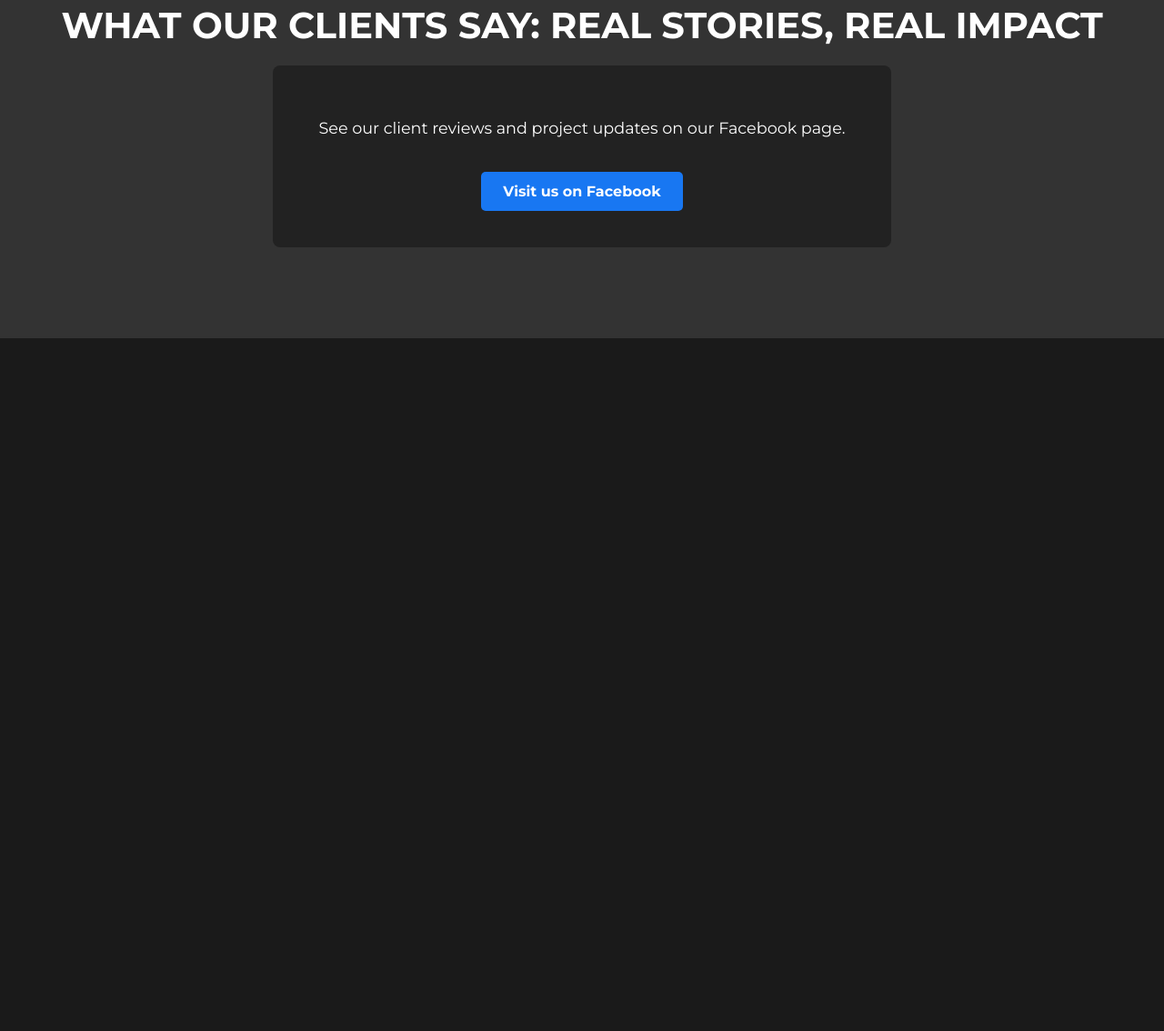
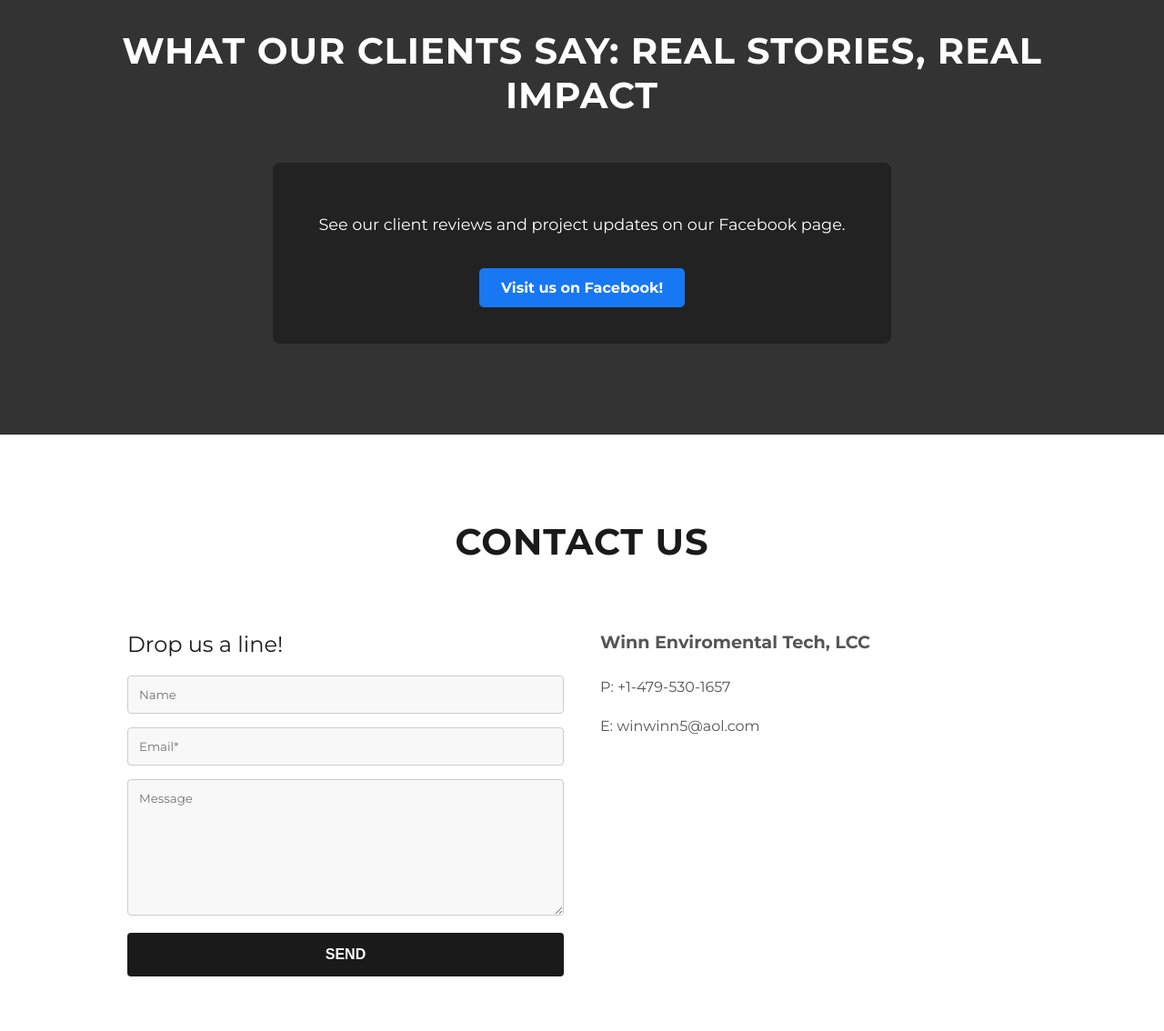
Before and after one commit to zjwinn/wet.github.io, a plain HTML site: page index.html in a window 1280 px wide. Shown: the part 1398-2532 px from the top of the page at 91% size. Before the commit the page ends 1770 px from the top, so only its background shows below. Drawn offline with Linux system fonts and the light colour scheme.

Commit message:
Update website format

```diff
--- a/index.html
+++ b/index.html
@@ -74,6 +74,11 @@
             font-weight: bold;
         }
 
+        .email-address {
+            font-size: 1.2em;
+            font-weight: bold;
+        }
+
         /* --- About Section --- */
         .about-section {
             background-color: #ffffff;
@@ -83,7 +88,7 @@
             box-sizing: border-box;
         }
 
-        .about-section h2 {
+        .section-title {
             font-size: 2.5em;
             font-weight: 700;
             margin-bottom: 50px;
@@ -131,11 +136,6 @@
             text-align: center;
         }
 
-        .reviews-section h2 {
-            font-size: 2.5em;
-            margin-bottom: 20px;
-        }
-
         .reviews-box {
             background-color: #222;
             padding: 40px;
@@ -166,10 +166,76 @@
             background-color: #166fe5;
         }
 
+        /* --- Contact Section (New) --- */
+        .contact-section {
+            background-color: #ffffff;
+            color: #1a1a1a;
+            padding: 60px 5%;
+            box-sizing: border-box;
+        }
+
+        .contact-container {
+            display: grid;
+            grid-template-columns: 1fr 1fr;
+            gap: 40px;
+            max-width: 1000px;
+            margin: 0 auto;
+        }
+
+        .contact-form h3, .contact-info h3 {
+            font-size: 1.5em;
+            font-weight: 400;
+            margin-bottom: 20px;
+        }
+
+        .contact-form input, .contact-form textarea {
+            width: 100%;
+            padding: 12px;
+            margin-bottom: 15px;
+            border: 1px solid #ccc;
+            background-color: #f8f8f8;
+            border-radius: 4px;
+            box-sizing: border-box;
+            font-family: 'Montserrat', sans-serif;
+        }
+
+        .contact-form textarea {
+            resize: vertical;
+            min-height: 150px;
+        }
+
+        .contact-form button {
+            width: 100%;
+            padding: 15px;
+            background-color: #1a1a1a;
+            color: #ffffff;
+            border: none;
+            border-radius: 4px;
+            font-size: 1em;
+            font-weight: bold;
+            cursor: pointer;
+            transition: background-color 0.3s;
+        }
+
+        .contact-form button:hover {
+            background-color: #444;
+        }
+
+        .contact-info p {
+            font-size: 1em;
+            line-height: 1.7;
+            color: #555555;
+        }
+
+        .contact-info .company-name {
+            font-size: 1.2em;
+            font-weight: bold;
+            margin-top: 20px;
+        }
 
         /* Responsive Design */
         @media (max-width: 768px) {
-            .hero-container, .about-content {
+            .hero-container, .about-content, .contact-container {
                 grid-template-columns: 1fr;
                 height: auto;
             }
@@ -184,12 +250,16 @@
                 align-items: center;
             }
 
-            .hero-content-column h1, .about-section h2, .reviews-section h2 {
+            .section-title, .hero-content-column h1 {
                 font-size: 2.2em;
             }
 
-            .about-content {
+            .about-content, .contact-container {
                 text-align: center;
+            }
+
+            .contact-form, .contact-info {
+                text-align: left;
             }
 
             .mission-text {
@@ -209,32 +279,54 @@
         <section class="hero-container">
             <div class="hero-image-column"></div>
             <div class="hero-content-column">
-                <h1>EXPERT WATER AND WASTE WATER MANAGEMENT CONSULTING</h1>
-                <p>Trusted solutions for health inspections since 2014 in Arkansas.</p>
-                <div class="phone-number">+1.4795301657</div>
+                <h1>EXPERT WATER, WASTEWATER, AND SOLID WASTE MANAGEMENT CONSULTING</h1>
+                <p>Trusted Soluction Since 2011.</p>
+                <div class="phone-number">Phone: 479-530-1657</div>
+                <div class="email-address">Email: winwinn5@aol.com</div>
+
             </div>
         </section>
 
         <section class="about-section">
-            <h2>ABOUT WINN ENVIRONMENTAL TECH, LLC</h2>
+            <h2 class="section-title">ABOUT WINN ENVIRONMENTAL TECH, LLC</h2>
             <div class="about-content">
                 <div class="about-image-wrapper">
-                    <img src="./static_images/mission_image.jpg" alt="Seal of Arkansas" class="about-image">
+                    <img src="./static_images/mission_image.jpg" alt="WET Logo" class="about-image">
                 </div>
                 <div class="mission-text">
                     <h3>Our Mission</h3>
-                    <p>At Winn Environmental Tech, LLC, our mission is to provide exceptional water and wastewater management services to the Northwest Arkansas community. Since 2014, we have been dedicated to ensuring the safety and quality of water through rigorous inspections and testing.</p>
+                    <p>At Winn Environmental Tech, LLC, our mission is to provide exceptional water, wastewater, and solid waste management services to Arkansas' community. Since 2011, we have been dedicated to ensuring the safety and quality of environmental conditions through rigorous inspections and testing.</p>
                 </div>
             </div>
         </section>
 
         <section class="reviews-section">
-            <h2>WHAT OUR CLIENTS SAY: REAL STORIES, REAL IMPACT</h2>
+            <h2 class="section-title">WHAT OUR CLIENTS SAY: REAL STORIES, REAL IMPACT</h2>
             <div class="reviews-box">
                 <p>See our client reviews and project updates on our Facebook page.</p>
                 <a href="https://www.facebook.com/WinnEnvironmentalTech" target="_blank" rel="noopener noreferrer" class="facebook-button">
-                    Visit us on Facebook
+                    Visit us on Facebook!
                 </a>
+            </div>
+        </section>
+
+        <section class="contact-section">
+            <h2 class="section-title" style="text-align: center;">CONTACT US</h2>
+            <div class="contact-container">
+                <div class="contact-form">
+                    <h3>Drop us a line!</h3>
+                    <form action="mailto:winwinn5@aol.com" method="post" enctype="text/plain">
+                        <input type="text" name="Name" placeholder="Name" required>
+                        <input type="email" name="Email" placeholder="Email*" required>
+                        <textarea name="Message" placeholder="Message" required></textarea>
+                        <button type="submit">SEND</button>
+                    </form>
+                </div>
+                <div class="contact-info">
+                    <p class="company-name">Winn Enviromental Tech, LCC</p>
+                    <p>P: +1-479-530-1657</p>
+                    <p>E: winwinn5@aol.com</p>
+                </div>
             </div>
         </section>
 
```
Also changed, not shown: static_images/mission_image.jpg (added), 1 other file.
